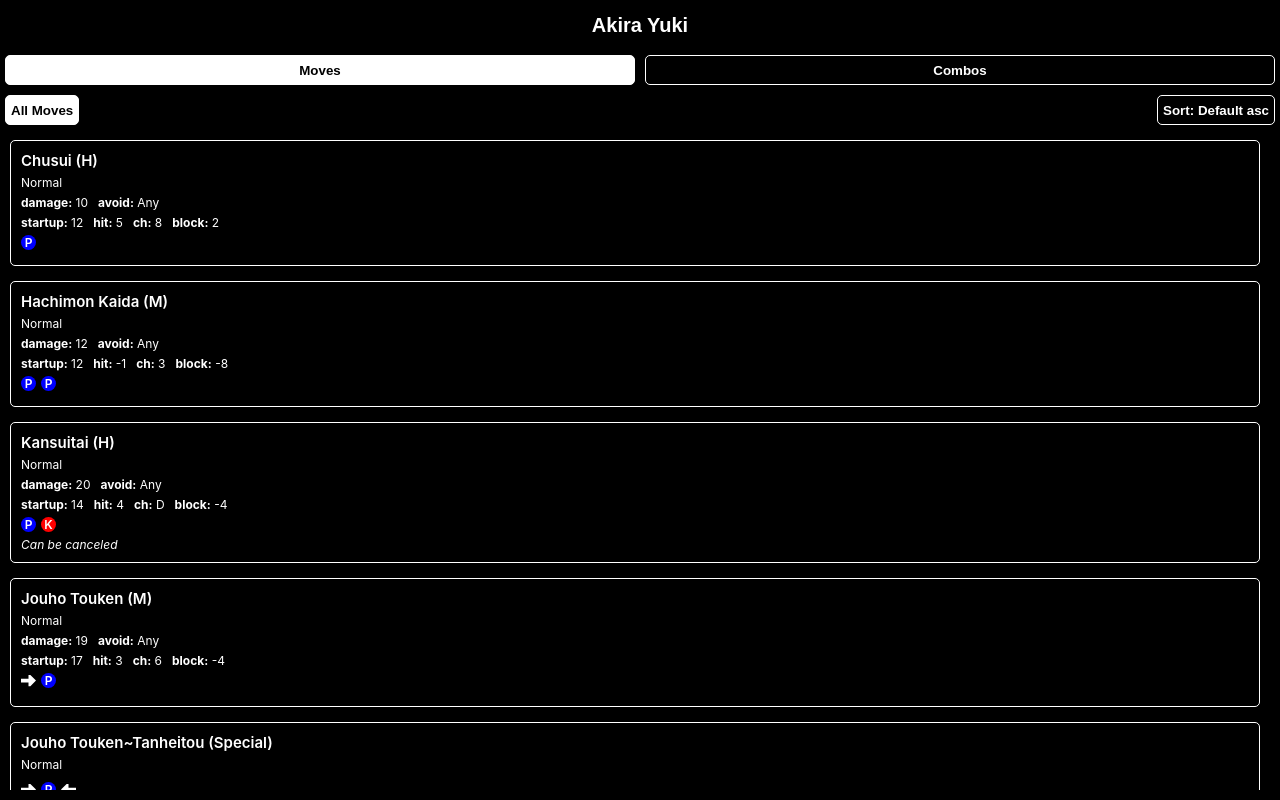
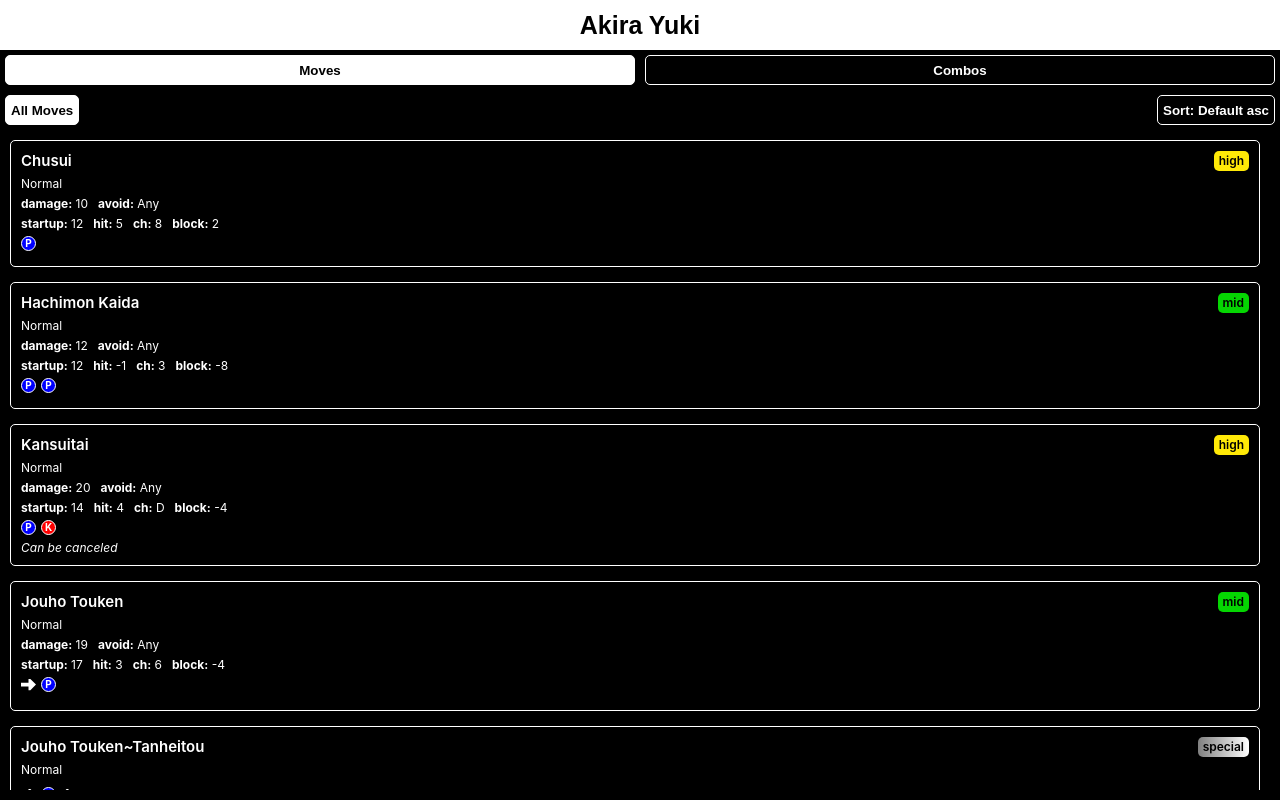
Before and after one commit to mcabrerapf/vf5, a React (Create React App) app: page / in a window 1280 px wide. Built offline with nearby package versions, Linux system fonts and the light colour scheme.

Commit message:
added attack colors

```diff
--- a/src/Components/Character/Character.scss
+++ b/src/Components/Character/Character.scss
@@ -1,6 +1,4 @@
 .character {
-    // display: flex;
-    flex-direction: column;
     height: 100%;
     width: 100%;
 
@@ -12,6 +10,8 @@
         align-items: center;
         justify-content: center;
         box-sizing: border-box;
+        background-color: white;
+        color: black;
         gap: 1rem;
         height: 5rem;
         width: 100%;
@@ -20,8 +20,10 @@
         .button {
             height: 4rem;
             width: 100%;
-            font-size: 2rem;
+            font-size: 2.5rem;
             font-weight: 600;
+            background-color: white;
+            color: black;
         }
     }
 
--- a/src/Components/Modals/CharacterSelectModal/CharacterSelectModal.js
+++ b/src/Components/Modals/CharacterSelectModal/CharacterSelectModal.js
@@ -30,16 +30,13 @@ const CharacterSelectModal = () => {
             </ModalHeader>
             <div className='character-select-modal__content'>
                 {CHARACTERS.map(character => {
-                    const characterFirstName = character.name.length > 8 ?
-                        character.name.split(' ')[0]
-                        : character.name;
 
                     return (
                         <Button
                             key={character.id}
                             modifier={character.id === selectedCharacter ? 'active' : ''}
                             value={character.id}
-                            text={characterFirstName}
+                            text={character.name}
                             onClick={handleCharacterClick}
                         />
                     )
--- a/src/Components/Modals/CharacterSelectModal/CharacterSelectModal.scss
+++ b/src/Components/Modals/CharacterSelectModal/CharacterSelectModal.scss
@@ -6,13 +6,13 @@
         flex-wrap: wrap;
         justify-content: center;
         box-sizing: border-box;
-        max-width: 20rem;
+        max-width: 30rem;
         max-height: 40rem;
         gap: 1rem;
         padding: 0.5rem;
 
         .button {
-            width: 8rem;
+            width: 12rem;
         }
     }
 
--- a/src/Components/Modals/MoveTypSelectModal/MoveTypSelectModal.js
+++ b/src/Components/Modals/MoveTypSelectModal/MoveTypSelectModal.js
@@ -36,13 +36,14 @@ const MoveTypSelectModal = ({
                 />
                 {moveKeys.map(moveKey => {
                     if (moveKey === 'allMoves') return null;
+                    const pSelectedMoveType = moveKey.split('-').join(' ');
 
                     return (
                         <Button
                             key={moveKey}
                             modifier={moveKey === selectedMoveType ? 'active' : ''}
                             value={moveKey}
-                            text={moveKey}
+                            text={pSelectedMoveType}
                             onClick={handleCharacterClick}
                         />
                     )
--- a/src/Components/Move/Move.js
+++ b/src/Components/Move/Move.js
@@ -1,6 +1,7 @@
 import React from 'react';
 import './Move.scss'
 import MoveNotation from '../MoveNotation';
+import { MOVE_LEVEL_MATCH } from './constants';
 
 const Move = ({
     move,
@@ -28,10 +29,18 @@ const Move = ({
     const showOnBlock = guard_stats !== '-';
     const showOnHit = normal_hit_stats !== '-';
     const showOnCh = counter_hit_stats !== '-';
-
+    const parsedLevel = MOVE_LEVEL_MATCH[level];
+    console.log(level)
     return (
         <div className='move'>
-            <div className='move__name'>{name} ({level})</div>
+            <div className='move__main'>
+                <span className='move__main__name'>{name} </span>
+                {parsedLevel &&
+                    <span className={`move__main__level ${parsedLevel}`}>
+                        {parsedLevel}
+                    </span>
+                }
+            </div>
             {!hideType && <div className='move__type'>{commandType}</div>}
             {showDmg &&
                 <div className='move__damage'>
--- a/src/Components/Move/Move.scss
+++ b/src/Components/Move/Move.scss
@@ -7,14 +7,117 @@
     border-radius: 0.5rem;
     padding: 1rem;
 
-    &__name {
+    &__main {
         font-size: 1.5rem;
         font-weight: 600;
+        display: flex;
+        flex-direction: row;
+        gap: 0.5rem;
+        justify-content: space-between;
+
+        &__level {
+            font-size: 1.2rem;
+            padding: 0.2rem 0.5rem;
+            border-radius: 0.5rem;
+            height: 2rem;
+            box-sizing: border-box;
+
+            &.high {
+                background-color: #ffe907;
+                color: black;
+            }
+
+            &.ex-high {
+                background-color: #c51a05;
+                color: black;
+            }
+
+            &.mid {
+                background-color: #05d602;
+                color: black;
+            }
+
+            &.ex-mid {
+                background-color: #1db0f8;
+                color: black;
+            }
+
+            &.low {
+                background-color: #df5fd9;
+                color: black;
+            }
+
+            &.ex-low {
+                background-color: #904efe;
+                color: black;
+            }
+
+            &.high-throw {
+                background: linear-gradient(to right, #ffe907, white);
+                color: black;
+            }
+
+            &.low-throw {
+                background: linear-gradient(to right, #df5fd9, white);
+                color: black;
+            }
+
+            &.high-catch-throw {
+                background: linear-gradient(to right, #ffe907, #c51a05);
+                color: black;
+            }
+
+            &.low-catch-throw {
+                background: linear-gradient(to right, #df5fd9, #c51a05);
+                color: black;
+            }
+
+            &.attack-throw {
+                background: linear-gradient(to right, #05d602, white);
+                color: black;
+            }
+
+            &.downed-throw {
+                background: linear-gradient(to right, #904efe, white);
+                color: black;
+            }
+
+            &.throw-combo {
+                background: linear-gradient(to right, white, #05d602);
+                color: black;
+            }
+
+            &.downed-attack {
+                background-color: grey;
+                color: black;
+            }
+
+            &.sabaki {
+                background: linear-gradient(to right, white, grey);
+                color: black;
+            }
+
+            &.special {
+                background: linear-gradient(to right, gray, white);
+                color: black;
+            }
+
+            &.reversal {
+                background: linear-gradient(to top, gray, white);
+                color: black;
+            }
+
+            &.rev-combo{
+                background: linear-gradient(to top, #05d602, gray);
+                color: black;
+            }
+        }
     }
 
     &__type {
         font-size: 1.2rem;
     }
+
     &__damage {
         display: flex;
         flex-direction: row;
@@ -22,16 +125,14 @@
         font-size: 1.2rem;
     }
 
-    &__frame-data{
+    &__frame-data {
         display: flex;
         flex-direction: row;
         gap: 1rem;
         font-size: 1.2rem;
     }
 
-    &__command {
-
-    }
+    &__command {}
 
     &__notes {
         font-size: 1.2rem;
--- a/src/Components/Move/constants.js
+++ b/src/Components/Move/constants.js
@@ -0,0 +1,27 @@
+const MOVE_LEVEL_MATCH = {
+    'H': 'high',
+    'H*': 'ex-high',
+    'M': 'mid',
+    'M*': 'ex-mid',
+    'L': 'low',
+    'L*': 'ex-low',
+    //
+    'HT': 'high-throw',
+    'LT': 'low-throw',
+    'HCT': 'high-catch-throw',
+    'LCT': 'low-catch-throw',
+    'AT': 'attack-throw',
+    'DT': 'downed-throw',
+    //
+    'TC': 'throw-combo',
+    'DA': 'downed-attack',
+    'Sabaki': 'sabaki',
+    'Special': 'special',
+    'Rev': 'reversal',
+    'Rev Combo': 'rev-combo',
+    '-': ''
+}
+
+export {
+    MOVE_LEVEL_MATCH
+}
--- a/src/Components/MoveList/MoveList.js
+++ b/src/Components/MoveList/MoveList.js
@@ -74,6 +74,7 @@ const MoveList = () => {
     const parsedSort = selectedMovelistSort.split('/');
     const [, sortName] = SORT_OPTIONS.find(option => option[0] === parsedSort[0]);
     const sortedList = sortMovelist(selectedMoveset, selectedMovelistSort);
+    const pSelectedMoveType = selectedMoveType.split('-').join(' ');
 
     return (
         <div className='move-list'>
@@ -99,7 +100,7 @@ const MoveList = () => {
             <div className='move-list__header'>
                 <Button
                     modifier={'active'}
-                    text={selectedMoveType === 'allMoves' ? 'All Moves' : selectedMoveType}
+                    text={selectedMoveType === 'allMoves' ? 'All Moves' : pSelectedMoveType}
                     onClick={toggleCharacterSelectModal}
                 />
                 <Button
--- a/src/Components/MoveNotation/MoveNotation.scss
+++ b/src/Components/MoveNotation/MoveNotation.scss
@@ -8,35 +8,44 @@
     &__command {
         display: flex;
         flex-direction: row;
+        box-sizing: border-box;
+
 
         &.P {
             display: flex;
             justify-content: center;
             background-color: blue;
-            width: 15px;
-            height: 15px;
-            border-radius: 15px;
-            font-weight: 600;
+            width: 1.5rem;
+            height: 1.5rem;
+            border-radius: 1.5rem;
+            font-size: 1rem;
+            font-weight: 700;
+            border: 1px solid;
+
         }
 
         &.K {
             display: flex;
             justify-content: center;
             background-color: red;
-            width: 15px;
-            height: 15px;
-            border-radius: 15px;
-            font-weight: 600;
+            width: 1.5rem;
+            height: 1.5rem;
+            border-radius: 1.5rem;
+            font-size: 1rem;
+            font-weight: 700;
+            border: 1px solid;
         }
 
         &.G {
             display: flex;
             justify-content: center;
             background-color: green;
-            width: 15px;
-            height: 15px;
-            border-radius: 15px;
-            font-weight: 600;
+            width: 1.5rem;
+            height: 1.5rem;
+            border-radius: 1.5rem;
+            font-size: 1rem;
+            font-weight: 700;
+            border: 1px solid;
         }
 
         &.and {
--- a/src/Components/MoveNotation/helpers.js
+++ b/src/Components/MoveNotation/helpers.js
@@ -1,11 +1,9 @@
 const checkIsCombiStart = (command, index) => {
-    return (command[index + 1] === '[+]' && command[index - 1] !== '[+]') ||
-        (command[index + 1] === 'or' && command[index - 1] !== 'or');
+    return command[index + 1] === '[+]' && command[index - 1] !== '[+]';
 }
 
 const checkIsCombiEnd = (command, index) => {
-    return (command[index - 1] === '[+]' && command[index + 1] !== '[+]') ||
-        (command[index - 1] === 'or' && command[index + 1] !== 'or');
+    return command[index - 1] === '[+]' && command[index + 1] !== '[+]';
 }
 
 export {
```
